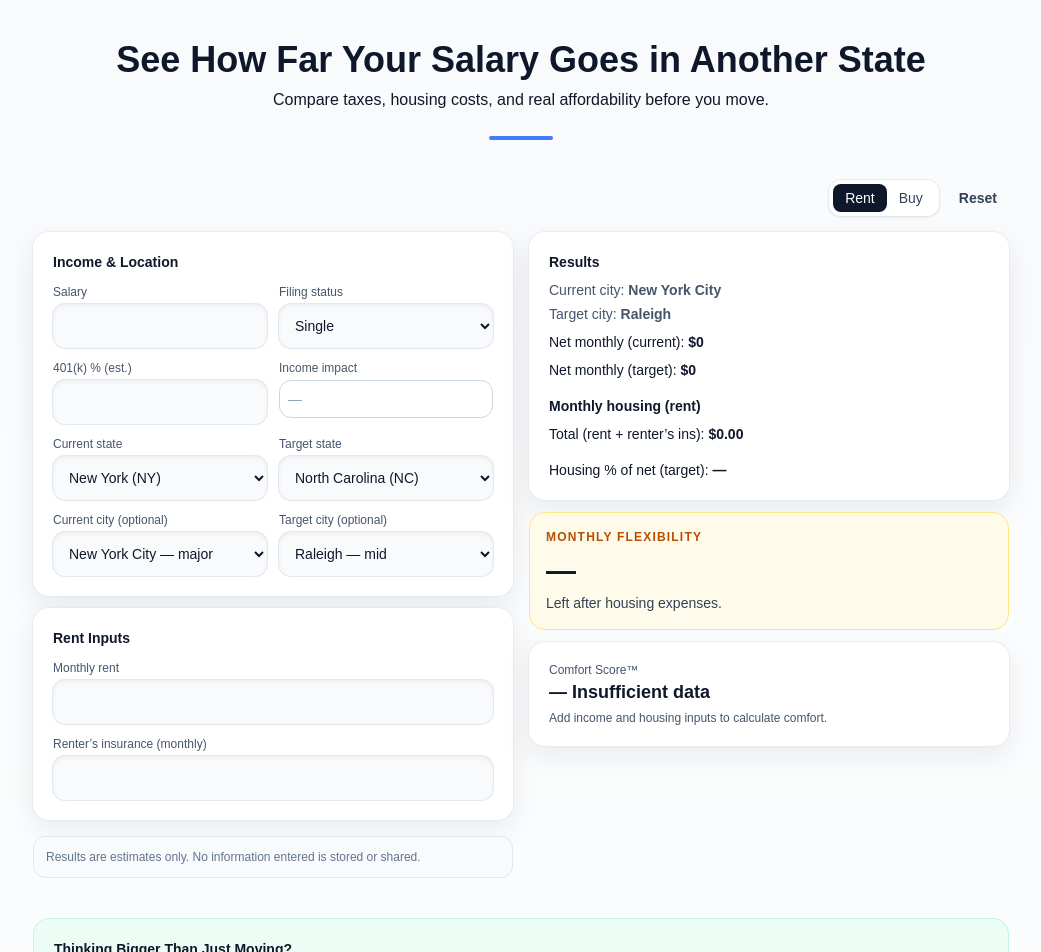
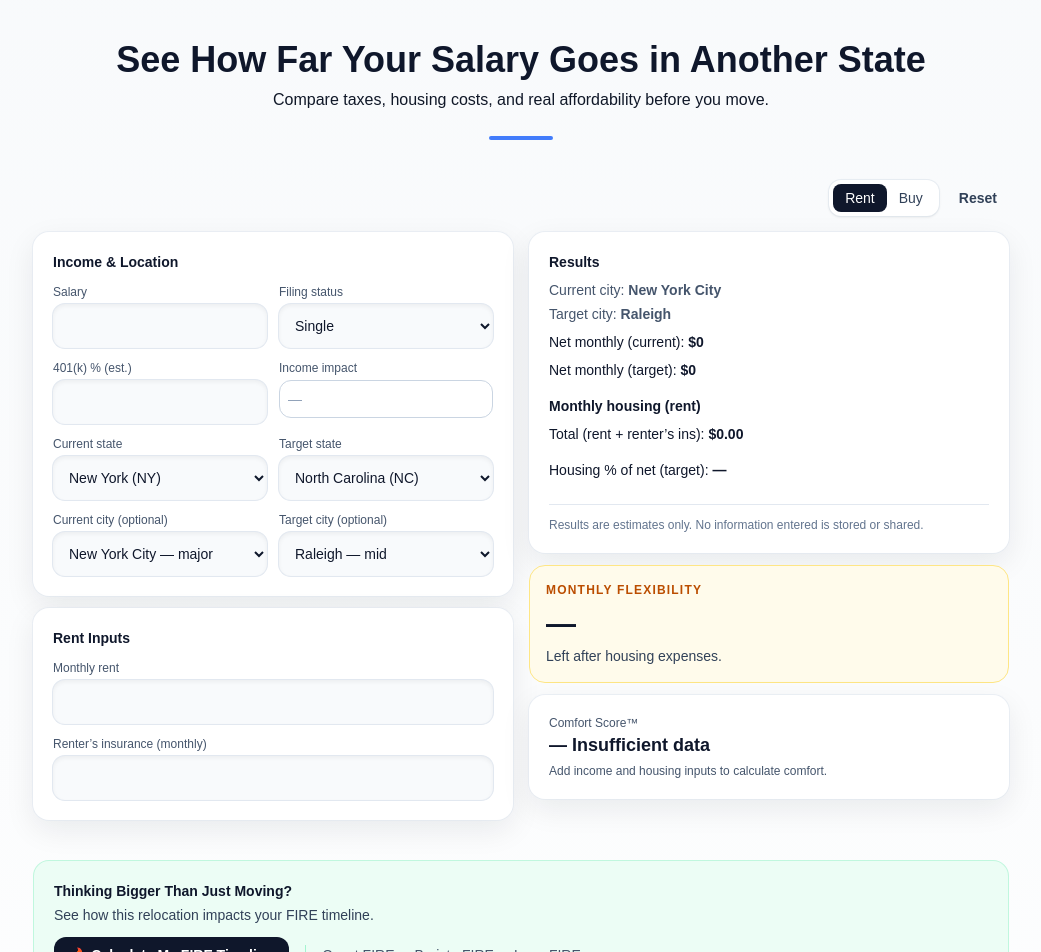
Before and after one commit to unmovedrooted/relocation-by-numbers, a Next.js app: page / in a window 1280 px wide. Shown: the top 952 px of the page, without its empty margins (119-1160 px from the left). Built offline with nearby package versions, Linux system fonts and the light colour scheme.

Commit message:
Fix legal page files

```diff
--- a/src/components/Calculator.tsx
+++ b/src/components/Calculator.tsx
@@ -1020,6 +1020,9 @@ export default function Calculator({
                   {Number.isFinite(results.pct) ? results.pct.toFixed(1) + "%" : "—"}
                 </span>
               </div>
+              <div className="mt-4 border-t border-slate-200 pt-3 text-xs text-slate-500">
+  Results are estimates only. No information entered is stored or shared.
+</div>
             </div>
           </div>
 
@@ -1104,17 +1107,6 @@ export default function Calculator({
                 </div>
               )}
 
-              {fromCityId && toCityId && (
-                <div className="pt-4">
-                  <Link
-                    href={`/compare/${fromCityId}/${toCityId}?from=${fromState}&to=${toState}&mode=${mode}&filing=${filing}&fromCity=${fromCityId}&toCity=${toCityId}`}
-                    className="inline-flex items-center justify-center rounded-xl bg-slate-900 px-4 py-2 text-sm font-semibold text-white hover:bg-slate-800"
-                  >
-                    Compare {currentCityLabel} vs {targetCityLabel}
-                  </Link>
-                </div>
-              )}
-
               <div className="text-xs text-slate-500">
                 Tip: Your URL updates as you type — copy the page link to share this scenario.
               </div>
@@ -1128,9 +1120,6 @@ export default function Calculator({
             </div>
           )}
         </div>
-        <div className="rounded-xl border border-slate-200 bg-slate-50 p-3 text-xs text-slate-500">
-              Results are estimates only. No information entered is stored or shared.
-          </div>
       </div>
     </div>
   );
```
